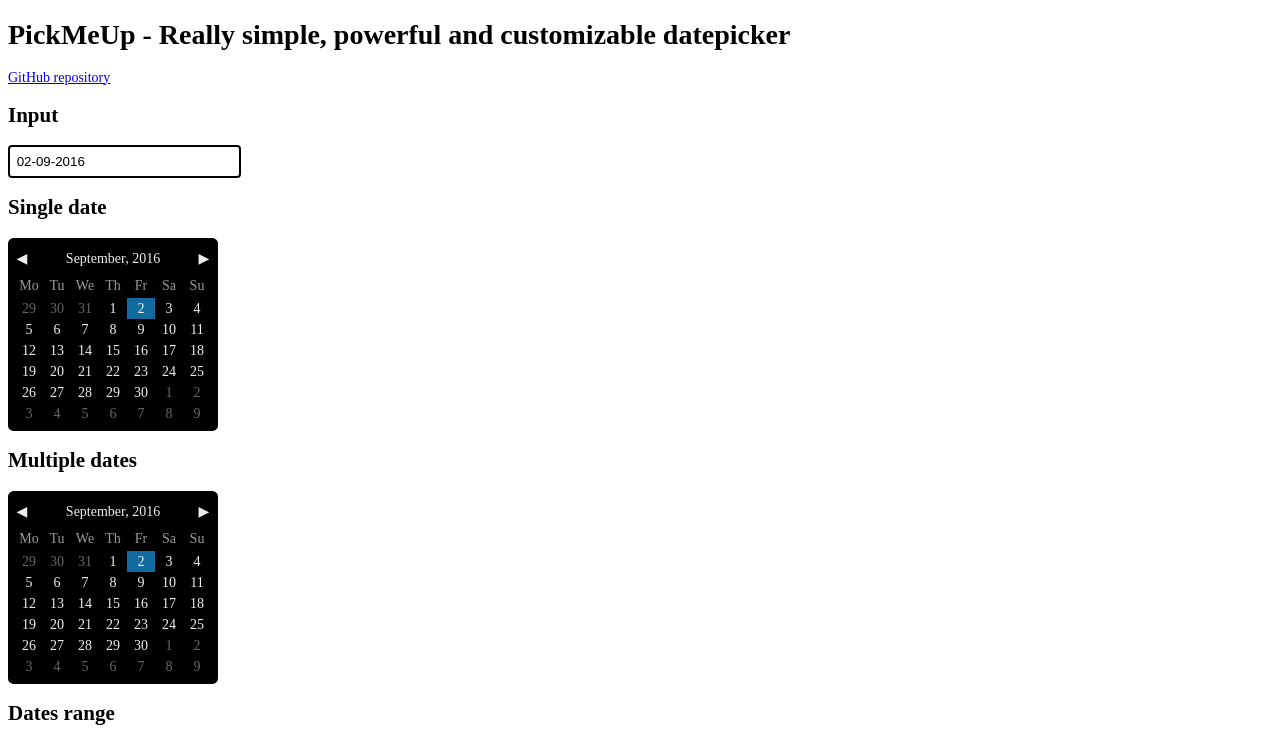
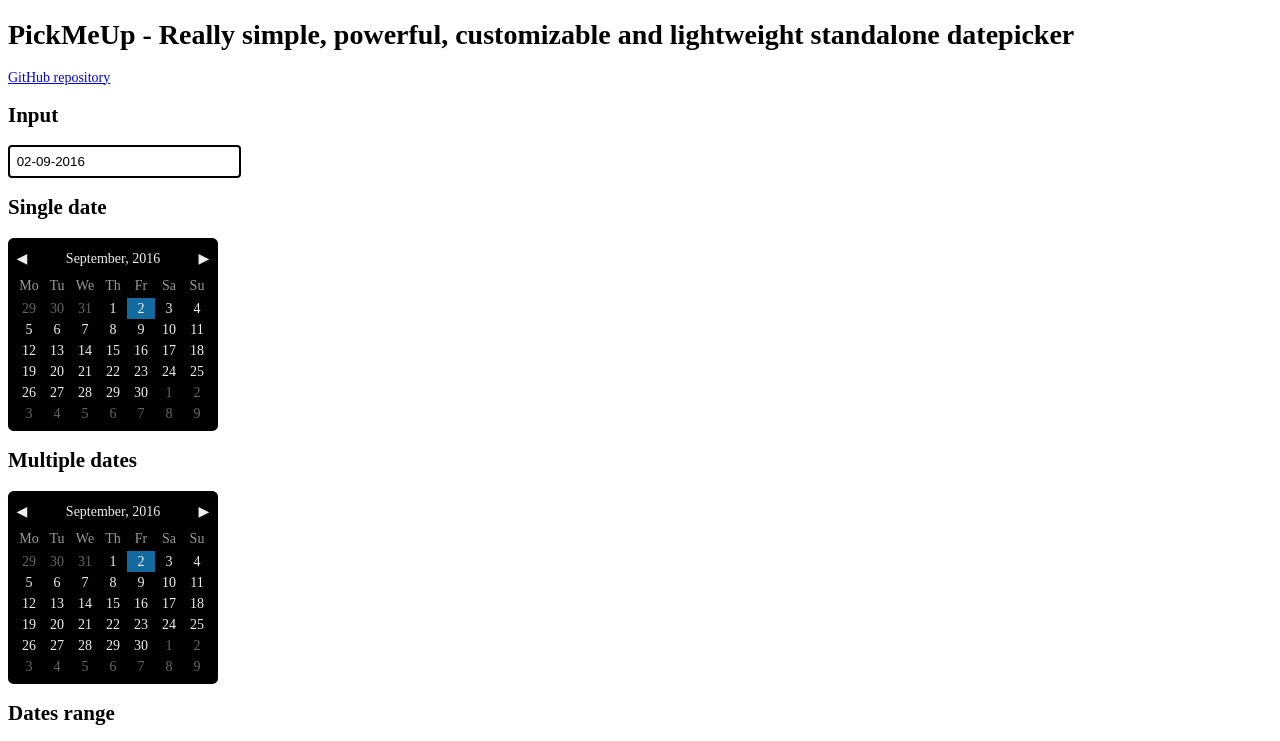
Before and after one commit to nazar-pc/PickMeUp, a website: page index.html in a window 1280 px wide. Shown: the top 741 px of the page. Drawn offline with Linux system fonts and the light colour scheme.

Commit message:
Description update

```diff
--- a/bower.json
+++ b/bower.json
@@ -5,7 +5,7 @@
 	"authors"     : [
 		"Nazar Mokrynskyi <nazar@mokrynskyi.com>"
 	],
-	"description" : "Really simple, powerful and customizable datepicker",
+	"description" : "Really simple, powerful, customizable and lightweight standalone datepicker",
 	"main"        : [
 		"js/pickmeup.js",
 		"css/pickmeup.css"
--- a/index.html
+++ b/index.html
@@ -1,10 +1,10 @@
 <!DOCTYPE html>
-<title>PickMeUp - Really simple, powerful and customizable datepicker</title>
+<title>PickMeUp - Really simple, powerful, customizable and lightweight standalone datepicker</title>
 <link rel="stylesheet" href="css/pickmeup.css" type="text/css" />
 <link rel="stylesheet" media="screen" type="text/css" href="css/demo.css" />
 <script type="text/javascript" src="js/pickmeup.js"></script>
 <script type="text/javascript" src="js/demo.js"></script>
-<h1>PickMeUp - Really simple, powerful and customizable datepicker</h1>
+<h1>PickMeUp - Really simple, powerful, customizable and lightweight standalone datepicker</h1>
 <a href="https://github.com/nazar-pc/PickMeUp">GitHub repository</a>
 <section>
 	<h2>Input</h2>
--- a/package.json
+++ b/package.json
@@ -1,7 +1,7 @@
 {
 	"name"        : "pickmeup",
 	"title"       : "PickMeUp",
-	"description" : "Really simple, powerful and customizable datepicker",
+	"description" : "Really simple, powerful, customizable and lightweight standalone datepicker",
 	"keywords"    : [
 		"datepicker",
 		"date",
```
Also changed, not shown: readme.md.
